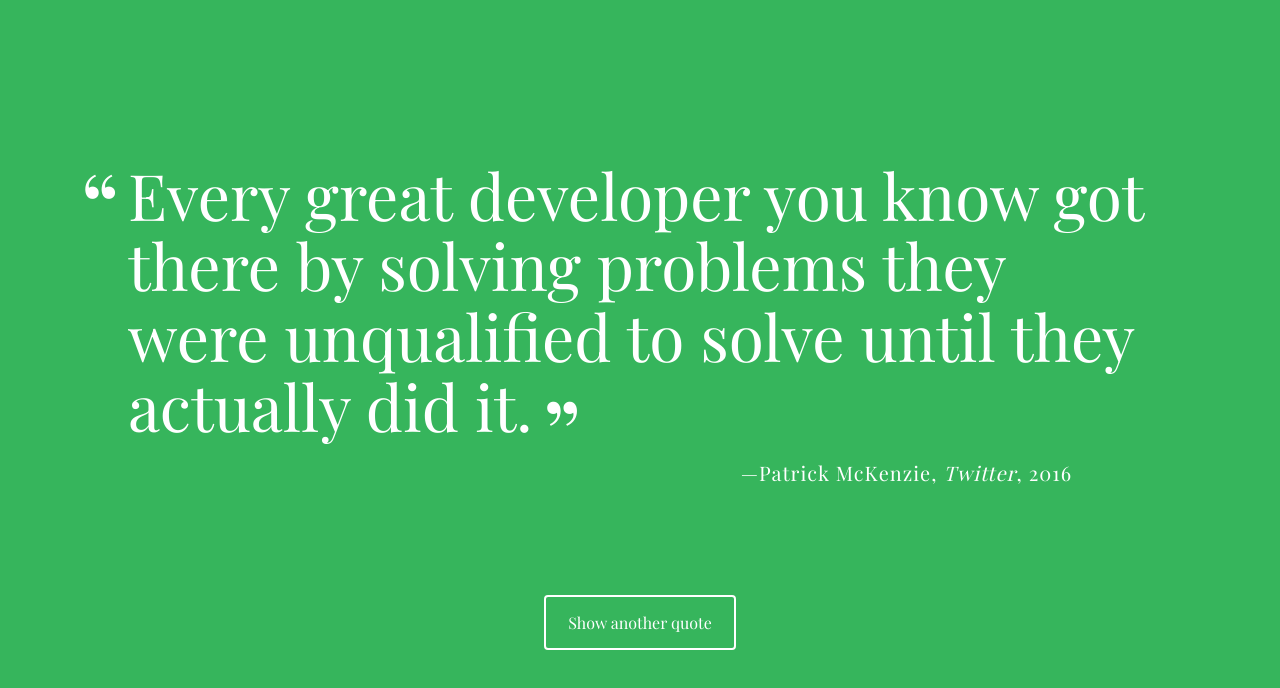
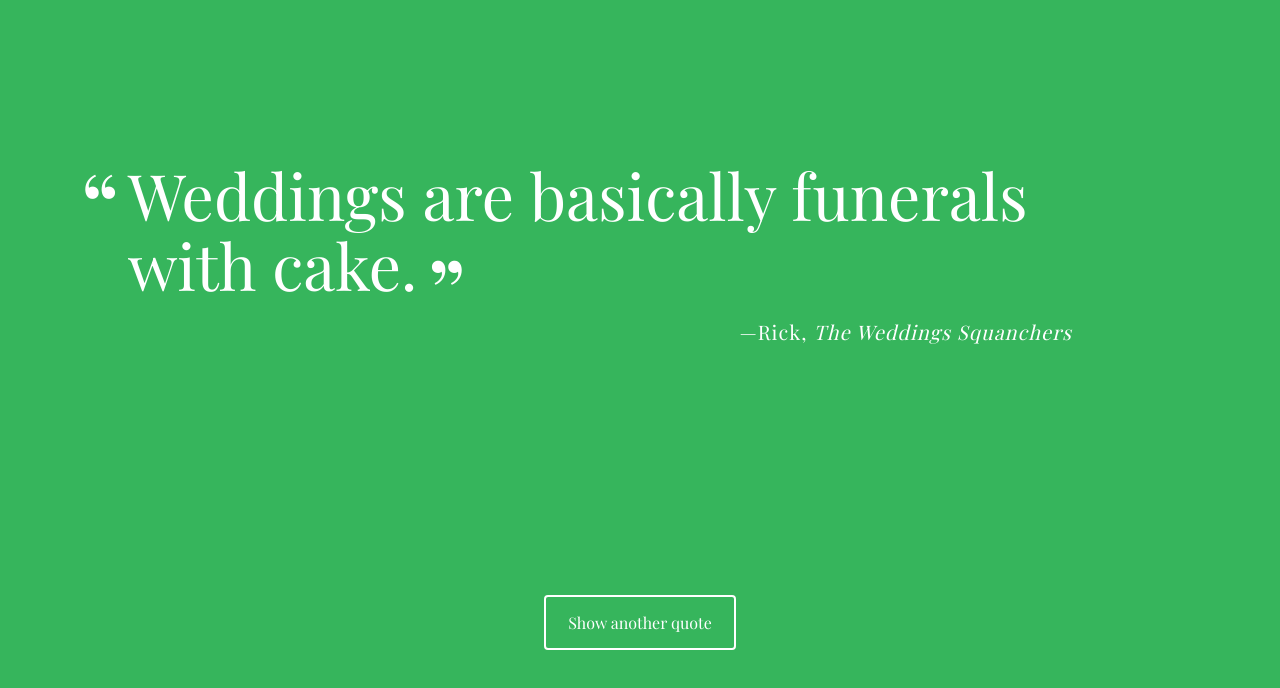
Before and after one commit to jessicavrooyen/p1-random-quote-generator, a plain HTML site: page index.html in a window 1280 px wide. Both pictures are taken after a click on the button "Show another quote". Drawn offline with nearby package versions, Linux system fonts and the light colour scheme; a web font is replaced by a local one.

Commit message:
meets expectation code

```diff
--- a/index.html
+++ b/index.html
@@ -1,19 +1,24 @@
 <!DOCTYPE html>
 <html lang="en">
+
 <head>
   <meta charset="UTF-8">
   <meta name="viewport" content="width=device-width, initial-scale=1.0">
   <title>Random Quotes</title>
-  <link href='https://fonts.googleapis.com/css?family=Playfair+Display:400,400italic,700,700italic' rel='stylesheet' type='text/css'>
+  <link href='https://fonts.googleapis.com/css?family=Playfair+Display:400,400italic,700,700italic' rel='stylesheet'
+    type='text/css'>
   <link rel="stylesheet" href="css/normalize.css">
   <link rel="stylesheet" href="css/styles.css">
 </head>
+
 <body>
   <div class="container">
 
     <div id="quote-box">
-      <p class="quote">Every great developer you know got there by solving problems they were unqualified to solve until they actually did it.</p>
-      <p class="source">Patrick McKenzie<span class="citation">Twitter</span><span class="year">2016</span></p>
+      <p class="quote">You can do anything but not everything</p>
+      <p class="source">David Allen
+        <span class="citation">Making It All Work</span>
+        <span class="year">2006</span></p>
     </div>
 
     <button id="loadQuote">Show another quote</button>
@@ -21,4 +26,5 @@
   </div>
   <script src="js/script.js"></script>
 </body>
+
 </html>
--- a/js/script.js
+++ b/js/script.js
@@ -3,54 +3,65 @@
 project 1 - A Random Quote Generator
 ******************************************/
 
-// Study guide for this project - https://drive.google.com/file/d/1s5grutGuQFwJcQP8bFwEI69Q8FCkGdDk/view?usp=sharing
+// create an array of objects, each with 4-5 different properties
+const quotes = [{
+    quote: 'Nobody exists on purpose. Nobody belongs anywhere. We\'re all going to die. Come watch TV.',
+    source: 'Morty',
+    citation: 'Rixty Minutes',
+    year: 2014,
+    tags: ['alternate', 'realities']
+  },
+  {
+    quote: 'Weddings are basically funerals with cake.',
+    source: 'Rick',
+    citation: 'The Weddings Squanchers',
+    tags: ['true', 'dat']
+  },
+  {
+    quote: 'Because I don\'t respect therapy; because I\'m a scientist; because I invent, transform, create, and destroy for a living, and when I don\'t like something about the world, I change it.',
+    source: 'Rick',
+    citation: 'Pickle Rick',
+    year: 2017,
+    tags: ['life', 'advice']
+  },
+  {
+    quote: 'What, so everyone\'s supposed to sleep every single night now. You realize that nighttime makes up half of all time?',
+    source: 'Rick',
+    citation: 'Auto Erotic Assimilation',
+    year: 2015,
+    tags: ['sleep', 'less', 'do', 'more']
+  },
+  {
+    quote: 'Listen Morty, I hate to break it to you, but what people calls \'love\' is just a chemical reaction that compels animals to breed. It hits hard, Morty, then it slowly fades, leaving you stranded in a failing marriage. I did it. Your parents are gonna do it. Break the cycle, Morty. Rise above. Focus on science.',
+    source: 'Rick',
+    year: 2014,
+    tags: ['science is love', 'science is life']
+  }
+];
 
+// a random number is generated depending on the amount of quotes that we have
+function getRandomQuote() {
+  let randomQuote = Math.floor(Math.random() * quotes.length);
+  return quotes[randomQuote];
+}
 
-/***
-  Create the array of quote objects and name it `quotes`.
-  Add at least five quote objects to the `quotes` array.
-  Give each quote object a `quote` and `source` property.
-  Add the `citation` property to at least one object in the array.
-  Add the `year` property to at least one object in the array.
-  Use console.log() to log your array of quotes to the console.
-***/
+// create a function that holds the randomly generated quote and the variable to display the quotes' content
+function printQuote() {
+  let quote = getRandomQuote();
+  let htmlString = '';
+  //build html message
+  htmlString = '<p class="quote">' + quote.quote + '</p>';
+  htmlString += '<p class="source">' + quote.source;
+  // check if citation and year are present in quote properties
+  if (quote.citation !== undefined) {
+    htmlString += '<span class="citation">' + quote.citation + '</span>';
+  }
+  if (quote.year !== undefined) {
+    htmlString += '<span class="year">' + quote.year + '</span>';
+  }
+  htmlString += '</p>';
+  document.getElementById('quote-box').innerHTML = htmlString;
+}
 
-
-
-
-/***
-  Create the `getRandomQuote` function to:
-   - Create a variable to store a random number
-   - Cse the random number to `return` a random quote object from the `quotes` array.
-***/
-
-
-
-
-/***
-  Create the `printQuote` function to:
-   - Call the `getRandomQuote` function and assign it to a variable.
-   - Create a variable for the HTML string and set it equal to an empty string.
-   - Use the HTML template in the instructions or the markup in the index.html file, AND
-     the random quote vairable to build your HTML string.
-   - Add the quote and source section to the HTML string.
-   - Use an if statement to check for the citation property before adding it to the HTML string.
-   - Use an if statement to check for the year property before adding it to the HTML string.
-   - Don't forget to close that final `p` tag.
-   - Set the `innerHTML` of the `quote-box` div to the HTML string.
-***/
-
-
-
-
-/***
-  When the "Show another quote" button is clicked, the event listener
-  below will be triggered, and it will call, or "invoke", the `printQuote`
-  function. So do not make any changes to the line of code below this
-  comment.
-***/
-
+// event listener that calls the printQuote function when clicked
 document.getElementById('loadQuote').addEventListener("click", printQuote, false);
-
-
-// Remember to delete the comments that came with this file, and replace them with your own code comments.
```
Also changed, not shown: 1 other file.
